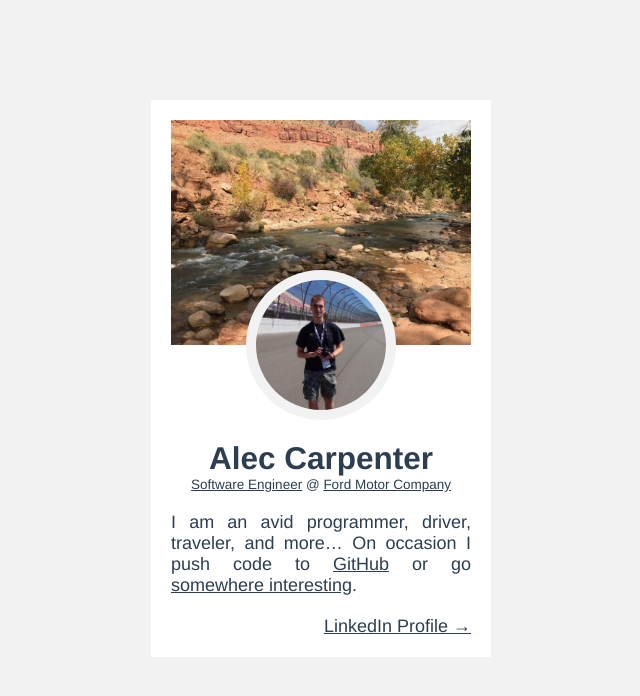
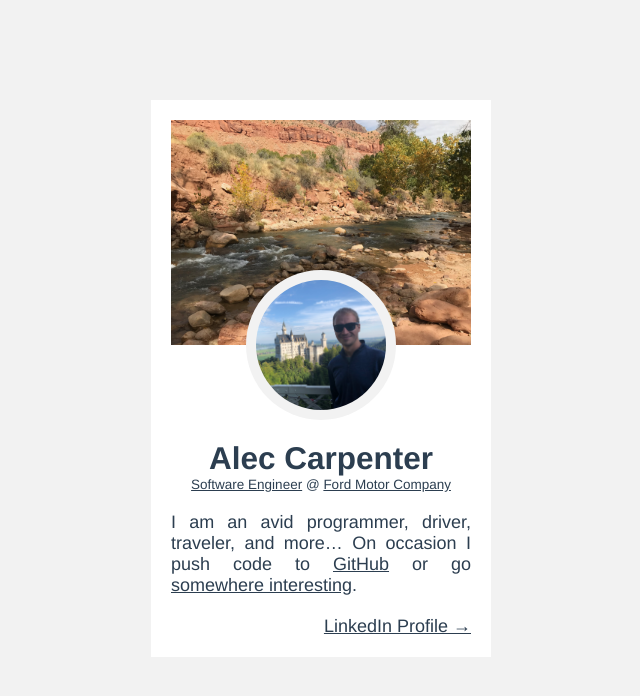
Before and after one commit to alecgunnar/alecgunnar.com, a Vue app: page /#/ in a window 1280 px wide. Shown: the top 696 px of the page, without its empty margins (319-959 px from the left). Built offline with nearby package versions, Linux system fonts and the light colour scheme.

Commit message:
Switches photo of me
Uses picture from Neuschwanstein.

```diff
--- a/src/components/Introduction.vue
+++ b/src/components/Introduction.vue
@@ -58,8 +58,8 @@ export default {
   .me__photo {
     background-image: url("../assets/images/me.jpg");
     background-repeat: no-repeat;
-    background-position: center top;
-    background-size: 100%;
+    background-position: -40px center;
+    background-size: 135%;
     width: 100%;
     padding-bottom: 100%;
   }
```
Also changed, not shown: src/assets/images/me.jpg.
